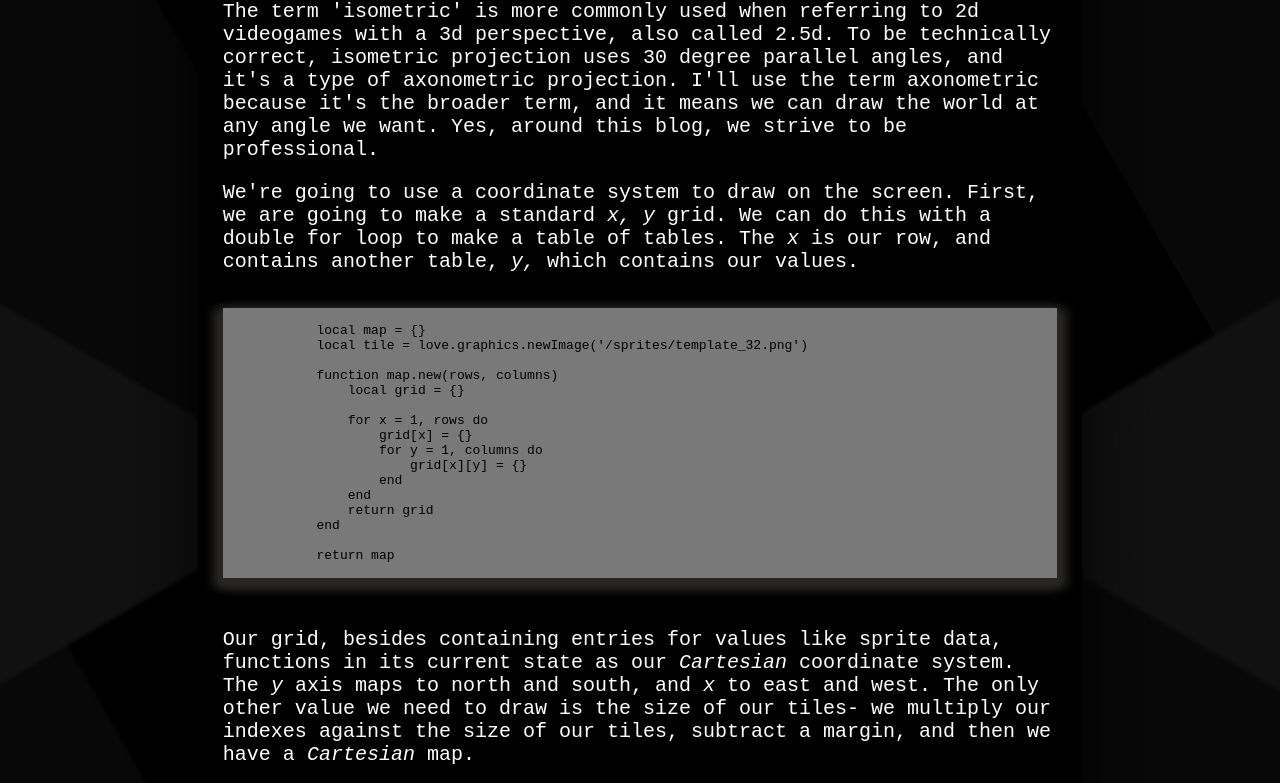
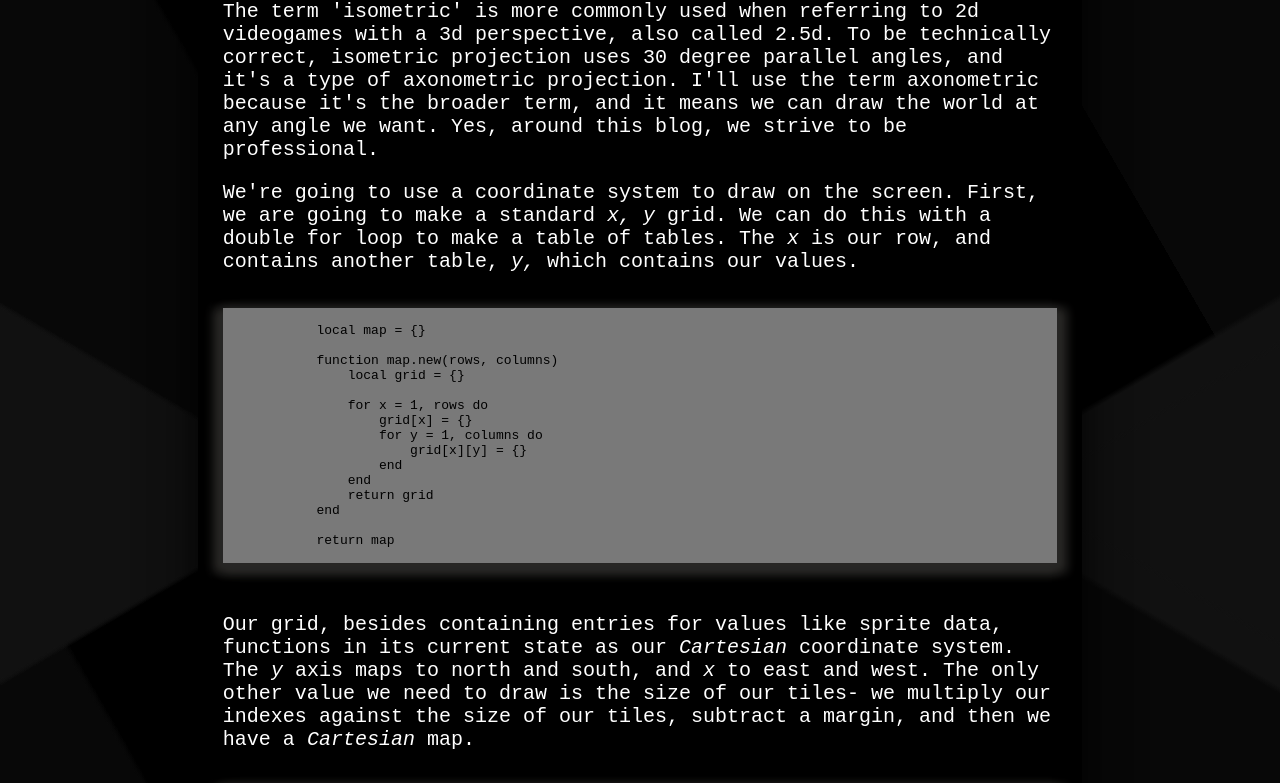
Before and after one commit to kontraux/Do-a-Lua, a website: page projection.html in a window 1280 px wide. Shown: the part 306-1089 px from the top of the page. Drawn offline with Linux system fonts and the light colour scheme.

Commit message:
Update projection.html

```diff
--- a/projection.html
+++ b/projection.html
@@ -36,7 +36,6 @@
     <pre>
         <code>
             local map = {}
-            local tile = love.graphics.newImage('/sprites/template_32.png')
 
             function map.new(rows, columns)
                 local grid = {}
```
